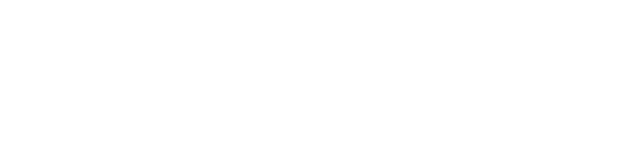
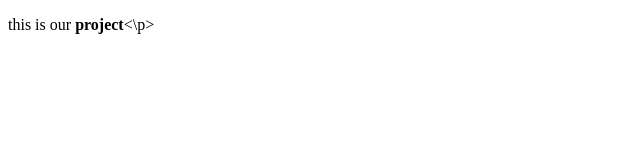
Before and after one commit to muhmmdfrd/HTML-Belajar-Web, a plain HTML site: page Index.html in a window 1280 px wide. Shown: the whole page, without its empty margins (0-640 px from the left). Drawn offline with Linux system fonts and the light colour scheme.

Commit message:
Update Index.html
Nyobaan

```diff
--- a/Index.html
+++ b/Index.html
@@ -3,8 +3,8 @@
 <head>
 <title></title>
 </head>
-
 <body>
+  <p>this is our <b>project</b><\p>
 </body>
 
 </html>
```
